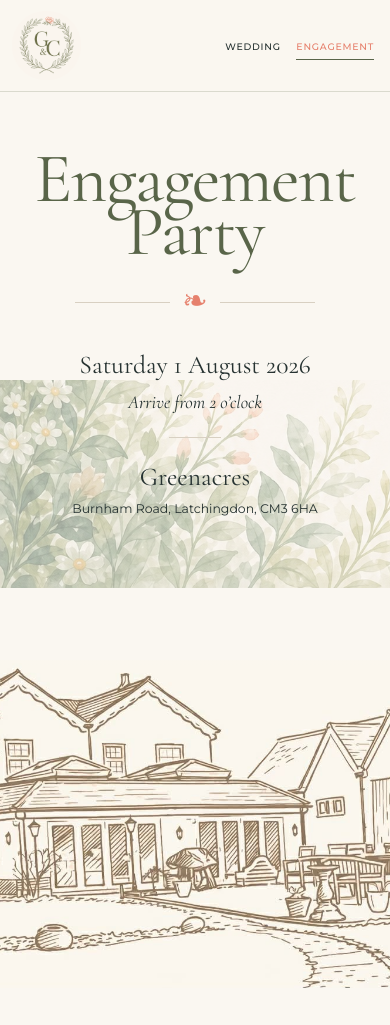
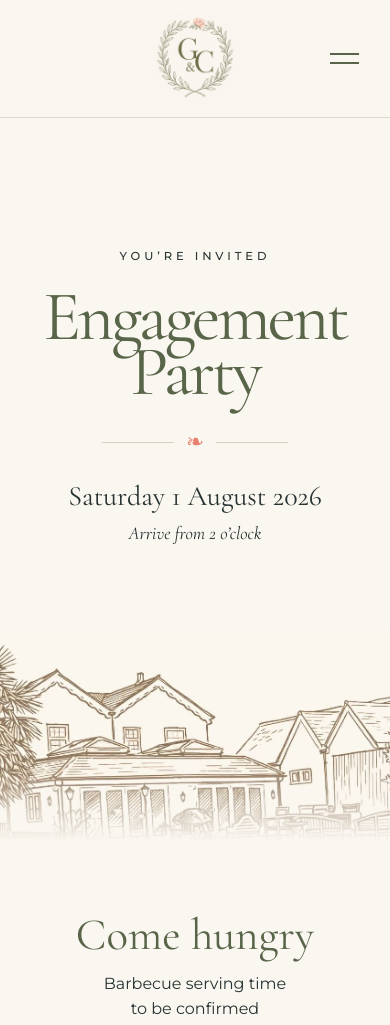
Before and after one commit to turbosasquatch/wallacebanner, a plain HTML site: page engagement.html in a window 390 px wide. Shown: the top 1025 px of the page. Drawn offline with nearby package versions, Linux system fonts and the light colour scheme.

Commit message:
Redesign engagement party hero

```diff
--- /dev/null
+++ b/engagement.css
@@ -0,0 +1,298 @@
+/* Engagement hero — approved responsive concept */
+
+.engagement-page {
+  overflow-x: hidden;
+}
+
+.engagement-page .event-header {
+  min-height: 7rem;
+  padding: 0.75rem max(4vw, 2rem);
+}
+
+.engagement-page .header-mark {
+  width: 5.75rem;
+  height: 5.75rem;
+}
+
+.mobile-nav {
+  display: none;
+}
+
+.engagement-hero {
+  position: relative;
+  display: grid;
+  min-height: clamp(44rem, calc(100svh - 7rem), 58rem);
+  overflow: hidden;
+  grid-template-columns: 1fr;
+  grid-template-rows: minmax(27rem, 1fr) clamp(19rem, 34vw, 31rem);
+  background: var(--paper);
+  isolation: isolate;
+}
+
+.engagement-hero-copy {
+  position: relative;
+  z-index: 2;
+  display: flex;
+  width: min(52rem, calc(100% - 3rem));
+  min-height: 0;
+  margin: 0 auto;
+  padding: clamp(3rem, 6vh, 5rem) 1.5rem 1.5rem;
+  flex-direction: column;
+  align-items: center;
+  justify-content: center;
+  text-align: center;
+}
+
+.engagement-hero-copy::after {
+  display: none;
+}
+
+.engagement-kicker {
+  display: none;
+}
+
+.engagement-hero h1 {
+  margin: 0;
+  color: var(--moss);
+  font-size: clamp(5.8rem, 8.4vw, 8.4rem);
+  font-weight: 400;
+  letter-spacing: -0.045em;
+  line-height: 0.76;
+}
+
+.engagement-hero .floral-rule {
+  width: min(17rem, 72vw);
+  margin: clamp(2rem, 4vh, 2.8rem) auto 1.75rem;
+}
+
+.engagement-hero .floral-rule span {
+  width: 6.4rem;
+}
+
+.engagement-hero .floral-rule b {
+  color: var(--coral);
+  font-size: 1.35rem;
+}
+
+.hero-event-details p {
+  margin: 0;
+}
+
+.event-date {
+  color: var(--ink);
+  font-size: clamp(1.8rem, 2.5vw, 2.35rem);
+  line-height: 1.1;
+}
+
+.event-arrival {
+  margin-top: 0.6rem !important;
+  color: var(--ink);
+  font: italic 400 clamp(1.15rem, 1.6vw, 1.45rem)/1.3 var(--display);
+}
+
+.engagement-stencil {
+  position: relative;
+  z-index: 1;
+  width: 100%;
+  min-width: 0;
+  height: 100%;
+  margin: 0;
+  overflow: hidden;
+  pointer-events: none;
+}
+
+.engagement-stencil::before,
+.engagement-stencil::after {
+  position: absolute;
+  right: 0;
+  left: 0;
+  z-index: 2;
+  content: "";
+  pointer-events: none;
+}
+
+.engagement-stencil::before {
+  top: 0;
+  height: 12%;
+  background: linear-gradient(to bottom, var(--paper), transparent);
+}
+
+.engagement-stencil::after {
+  bottom: 0;
+  height: 31%;
+  background: linear-gradient(to bottom, transparent, var(--paper) 92%);
+}
+
+.engagement-stencil img {
+  width: 100%;
+  height: 100%;
+  object-fit: cover;
+  object-position: center top;
+  transform: none;
+}
+
+@media (max-width: 900px) {
+  .engagement-page .event-header {
+    min-height: 6.5rem;
+  }
+
+  .engagement-hero {
+    min-height: clamp(45rem, calc(100svh - 6.5rem), 53rem);
+    grid-template-rows: minmax(30rem, 1fr) clamp(15rem, 42vw, 20rem);
+  }
+
+  .engagement-hero-copy {
+    min-height: 0;
+    padding: 3.5rem 1.25rem 1rem;
+  }
+
+  .engagement-hero h1 {
+    font-size: clamp(5rem, 13vw, 7rem);
+  }
+
+  .engagement-stencil {
+    height: 100%;
+  }
+
+  .engagement-stencil::after {
+    inset: auto 0 0;
+    width: auto;
+    height: 34%;
+    background: linear-gradient(to bottom, transparent, var(--paper) 94%);
+  }
+}
+
+@media (max-width: 640px) {
+  .engagement-page .event-header {
+    min-height: 7.25rem;
+    padding: 0.65rem 1.25rem;
+    justify-content: center;
+  }
+
+  .engagement-page .header-mark {
+    position: static;
+    width: 6rem;
+    height: 6rem;
+  }
+
+  .engagement-page .site-nav {
+    display: none;
+  }
+
+  .mobile-nav {
+    position: absolute;
+    top: 50%;
+    right: 1.35rem;
+    display: block;
+    transform: translateY(-50%);
+  }
+
+  .mobile-nav summary {
+    display: grid;
+    width: 3rem;
+    height: 3rem;
+    padding: 0.7rem 0.45rem;
+    cursor: pointer;
+    list-style: none;
+    place-content: center;
+    gap: 0.48rem;
+  }
+
+  .mobile-nav summary::-webkit-details-marker {
+    display: none;
+  }
+
+  .mobile-nav summary span {
+    display: block;
+    width: 1.8rem;
+    height: 2px;
+    background: var(--moss);
+    transition: transform 180ms ease;
+  }
+
+  .mobile-nav[open] summary span:first-child {
+    transform: translateY(0.25rem) rotate(45deg);
+  }
+
+  .mobile-nav[open] summary span:last-child {
+    transform: translateY(-0.25rem) rotate(-45deg);
+  }
+
+  .mobile-nav nav {
+    position: absolute;
+    top: calc(100% + 0.75rem);
+    right: -0.6rem;
+    display: grid;
+    min-width: 12rem;
+    padding: 0.75rem 0;
+    border: 1px solid var(--rule);
+    background: var(--paper);
+    box-shadow: 0 0.8rem 2rem rgba(39, 51, 50, 0.1);
+  }
+
+  .mobile-nav nav a {
+    padding: 0.8rem 1.25rem;
+    font: 500 0.68rem/1 var(--ui);
+    letter-spacing: 0.13em;
+    text-align: right;
+    text-decoration: none;
+    text-transform: uppercase;
+  }
+
+  .mobile-nav nav a[aria-current="page"] {
+    color: var(--coral);
+  }
+
+  .engagement-hero {
+    min-height: clamp(43rem, calc(100svh - 7.25rem), 49rem);
+    grid-template-rows: minmax(30rem, 1fr) clamp(13rem, 58vw, 17rem);
+  }
+
+  .engagement-hero-copy {
+    width: 100%;
+    padding: clamp(3rem, 8vh, 4.4rem) 0.75rem 0.5rem;
+  }
+
+  .engagement-kicker {
+    display: block;
+    margin: 0 0 1.7rem;
+    font: 500 0.72rem/1 var(--ui);
+    letter-spacing: 0.34em;
+    text-transform: uppercase;
+  }
+
+  .engagement-hero h1 {
+    font-size: clamp(4rem, 18vw, 5.35rem);
+    line-height: 0.78;
+  }
+
+  .engagement-hero .floral-rule {
+    width: min(13rem, 64vw);
+    margin: 2rem auto 1.75rem;
+  }
+
+  .engagement-hero .floral-rule span {
+    width: 4.5rem;
+  }
+
+  .event-date {
+    font-size: clamp(1.65rem, 7.2vw, 2rem);
+  }
+
+  .event-arrival {
+    font-size: 1.14rem;
+  }
+
+  .engagement-stencil img {
+    width: 148%;
+    max-width: none;
+    height: 100%;
+    margin-left: -24%;
+  }
+}
+
+@media (prefers-reduced-motion: reduce) {
+  .mobile-nav summary span {
+    transition: none;
+  }
+}
--- a/engagement.html
+++ b/engagement.html
@@ -10,6 +10,7 @@
     <link rel="preconnect" href="https://fonts.gstatic.com" crossorigin>
     <link href="https://fonts.googleapis.com/css2?family=Cormorant+Garamond:ital,wght@0,400;0,500;1,400&amp;family=Montserrat:wght@400;500&amp;display=swap" rel="stylesheet">
     <link rel="stylesheet" href="styles.css?v=20260715-2">
+    <link rel="stylesheet" href="engagement.css?v=20260715-1">
   </head>
   <body class="event-page engagement-page">
     <a class="skip-link" href="#main-content">Skip to content</a>
@@ -29,23 +30,29 @@
         <a href="wedding.html">Wedding</a>
         <a href="engagement.html" aria-current="page">Engagement</a>
       </nav>
+      <details class="mobile-nav">
+        <summary aria-label="Open navigation"><span></span><span></span></summary>
+        <nav aria-label="Mobile event pages">
+          <a href="index.html">Home</a>
+          <a href="wedding.html">Wedding</a>
+          <a href="engagement.html" aria-current="page">Engagement</a>
+        </nav>
+      </details>
     </header>
 
     <main id="main-content">
       <section class="engagement-hero" aria-labelledby="engagement-title">
         <div class="engagement-hero-copy">
+          <p class="engagement-kicker">You’re invited</p>
           <h1 id="engagement-title">Engagement<br>Party</h1>
           <div class="floral-rule" aria-hidden="true"><span></span><b>❧</b><span></span></div>
           <div class="hero-event-details">
             <p class="event-date">Saturday 1 August 2026</p>
             <p class="event-arrival">Arrive from 2 o’clock</p>
-            <span class="short-rule" aria-hidden="true"></span>
-            <p class="event-venue">Greenacres</p>
-            <p class="event-address">Burnham Road, Latchingdon, CM3 6HA</p>
           </div>
         </div>
-        <figure class="engagement-stencil">
-          <img src="assets/greenacres-stencil.jpg" alt="Line drawing of the Greenacres house and rear garden" width="1263" height="1673">
+        <figure class="engagement-stencil" aria-label="Line drawing of the Greenacres house and rear garden">
+          <img src="assets/greenacres-hero-sketch.jpg" alt="" width="1263" height="650">
         </figure>
       </section>
 
```
Also changed, not shown: assets/greenacres-hero-sketch.jpg (added).
